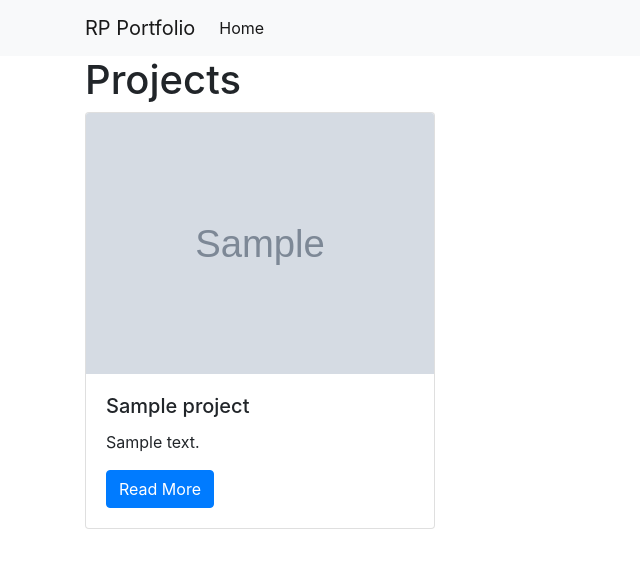
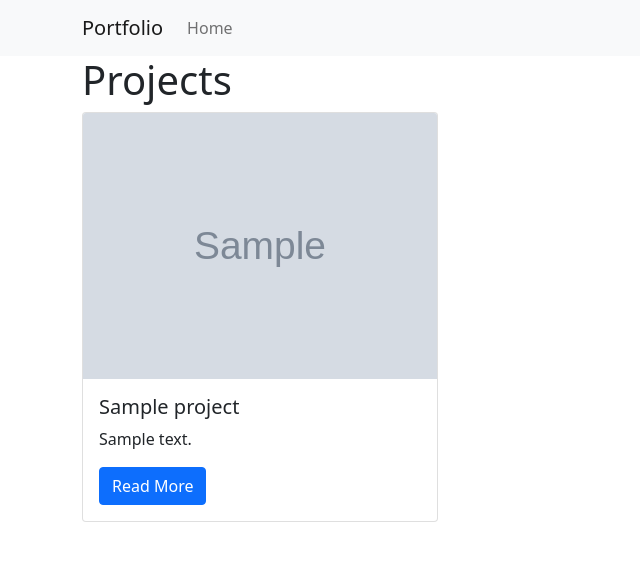
Before and after one commit to j-kincaid/portfolio, a Django app: page /projects/ in a window 1280 px wide. Shown: the top 568 px of the page, without its empty margins (0-640 px from the left). Run offline with Django 3.2, Linux system fonts and the light colour scheme; tables that the repository leaves empty hold one stand-in row (values such as "Sample post"); grey boxes marked "Sample" are stand-in pictures; some libraries are stand-ins or nearby versions.

Commit message:
update title in base

```diff
--- a/personal_portfolio/templates/base.html
+++ b/personal_portfolio/templates/base.html
@@ -1,8 +1,13 @@
-<link rel="stylesheet" href="https://stackpath.bootstrapcdn.com/bootstrap/4.1.3/css/bootstrap.min.css" integrity="sha384-MCw98/SFnGE8fJT3GXwEOngsV7Zt27NXFoaoApmYm81iuXoPkFOJwJ8ERdknLPMO" crossorigin="anonymous">
 
+<!-- Required meta tags -->
+<meta charset="utf-8">
+<meta name="viewport" content="width=device-width, initial-scale=1">
+
+<!-- Bootstrap CSS -->
+<link href="https://cdn.jsdelivr.net/npm/bootstrap@5.1.3/dist/css/bootstrap.min.css" rel="stylesheet" integrity="sha384-1BmE4kWBq78iYhFldvKuhfTAU6auU8tT94WrHftjDbrCEXSU1oBoqyl2QvZ6jIW3" crossorigin="anonymous">
 <nav class="navbar navbar-expand-lg navbar-light bg-light">
     <div class="container">
-        <a class="navbar-brand" href="{% url 'project_index' %}">RP Portfolio</a>
+        <a class="navbar-brand" href="{% url 'project_index' %}">Portfolio</a>
         <button class="navbar-toggler" type="button" data-toggle="collapse" data-target="#navbarSupportedContent" aria-controls="navbarSupportedContent" aria-expanded="false" aria-label="Toggle navigation">
           <span class="navbar-toggler-icon"></span>
         </button>
```
